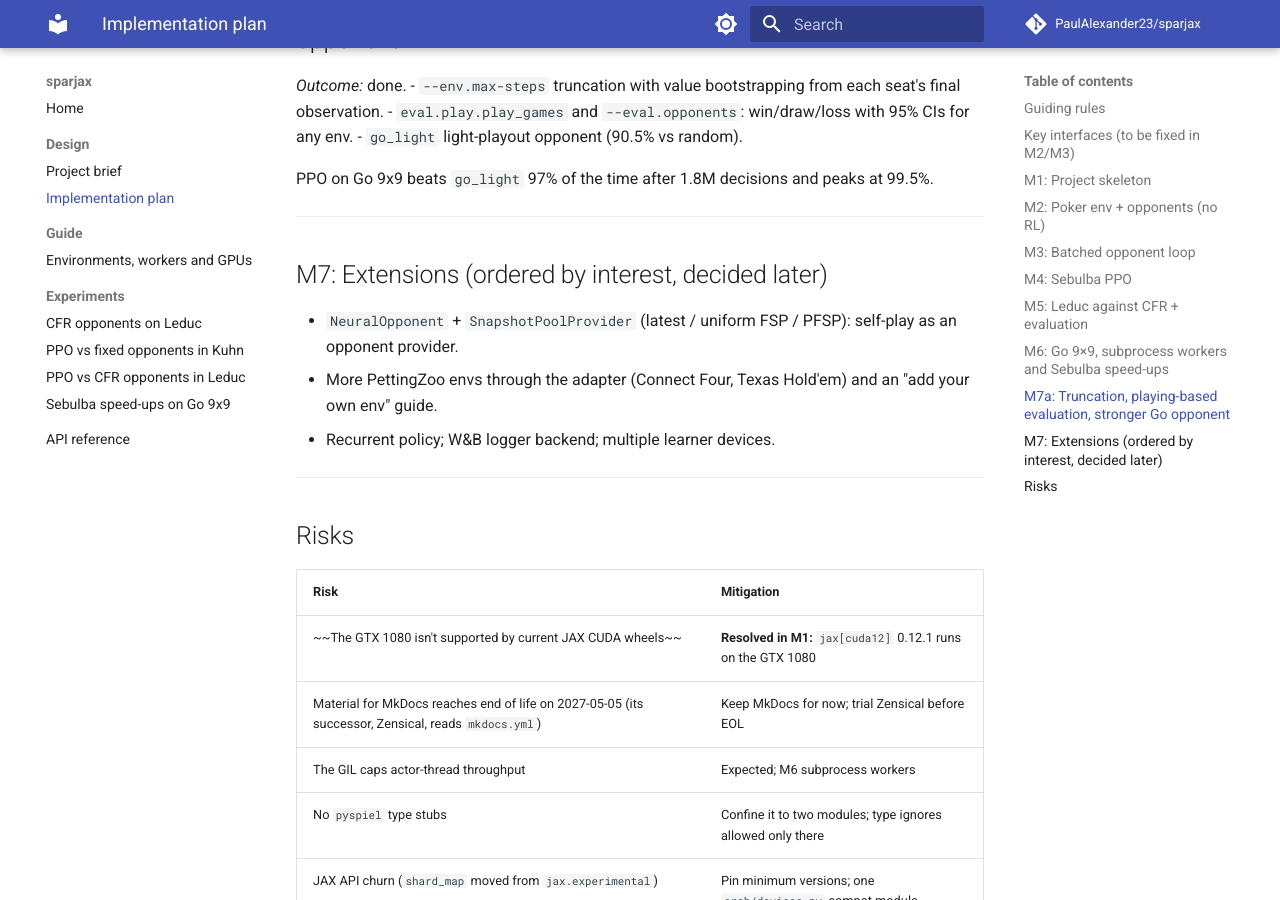
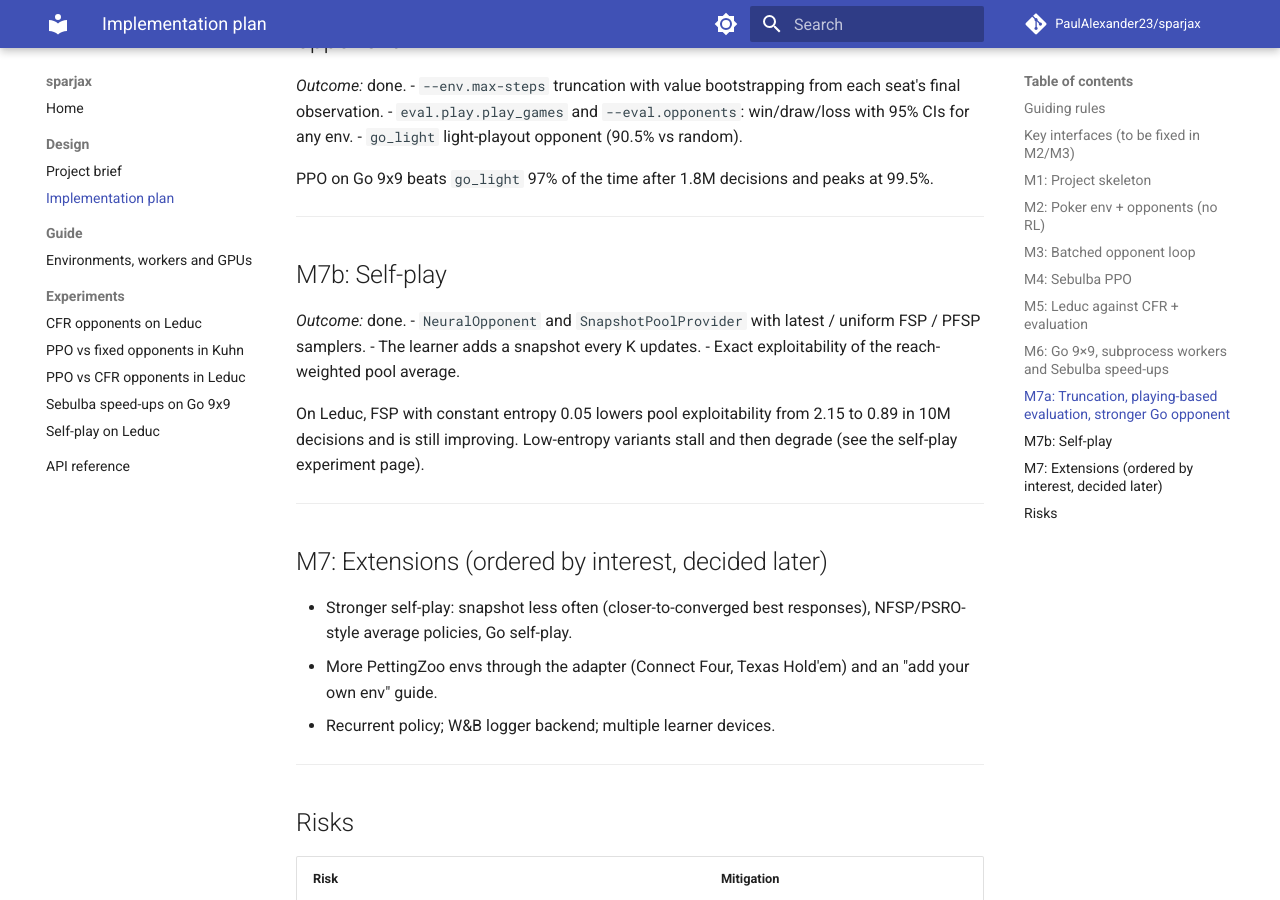
Before and after one commit to PaulAlexander23/sparjax, an MkDocs documentation site: the page built from docs/design/plan.md, in a window 1280 px wide and 900 px high, scrolled down 6067 px. Built offline with MkDocs 1.6.1 and Material for MkDocs 9.7.7, drawn with Linux system fonts in a browser that asks for light colours; comment, search, counter and statistics services are not loaded; some of the changed text lies outside the part shown.

Commit message:
M7b docs: Leduc self-play experiments; plan update
Co-Authored-By: Claude Opus 5.5 <noreply@anthropic.com>

```diff
--- a/docs/design/plan.md
+++ b/docs/design/plan.md
@@ -195,9 +195,22 @@ PPO on Go 9x9 beats `go_light` 97% of the time after 1.8M decisions and peaks at
 
 ---
 
+## M7b: Self-play
+
+*Outcome:* done.
+- `NeuralOpponent` and `SnapshotPoolProvider` with latest / uniform FSP / PFSP samplers.
+- The learner adds a snapshot every K updates.
+- Exact exploitability of the reach-weighted pool average.
+
+On Leduc, FSP with constant entropy 0.05 lowers pool exploitability from 2.15 to 0.89 in 10M
+decisions and is still improving. Low-entropy variants stall and then degrade (see the
+self-play experiment page).
+
+---
+
 ## M7: Extensions (ordered by interest, decided later)
 
-- `NeuralOpponent` + `SnapshotPoolProvider` (latest / uniform FSP / PFSP): self-play as an opponent provider.
+- Stronger self-play: snapshot less often (closer-to-converged best responses), NFSP/PSRO-style average policies, Go self-play.
 - More PettingZoo envs through the adapter (Connect Four, Texas Hold'em) and an "add your own env" guide.
 - Recurrent policy; W&B logger backend; multiple learner devices.
 
--- a/mkdocs.yml
+++ b/mkdocs.yml
@@ -59,4 +59,5 @@ nav:
       - PPO vs fixed opponents in Kuhn: experiments/kuhn-ppo.md
       - PPO vs CFR opponents in Leduc: experiments/leduc-ppo.md
       - Sebulba speed-ups on Go 9x9: experiments/go-sebulba.md
+      - Self-play on Leduc: experiments/selfplay-leduc.md
   - API reference: api/index.md
```
Also changed, not shown: other parts of docs/design/plan.md (+1 -1 lines), docs/api/index.md (+8 -0 lines), docs/experiments/selfplay-leduc.md (added, +59 -0 lines).
